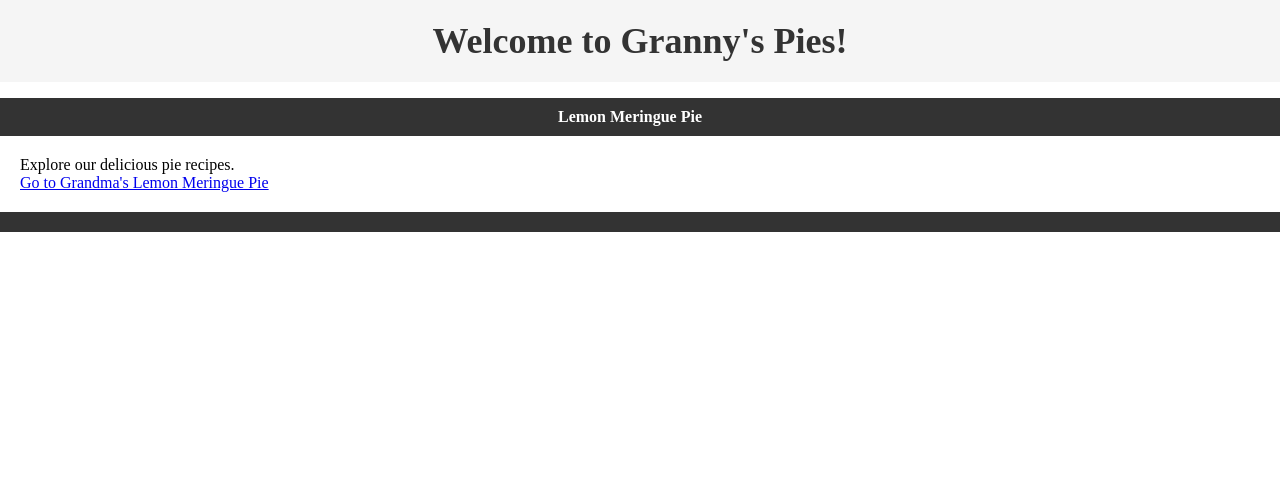
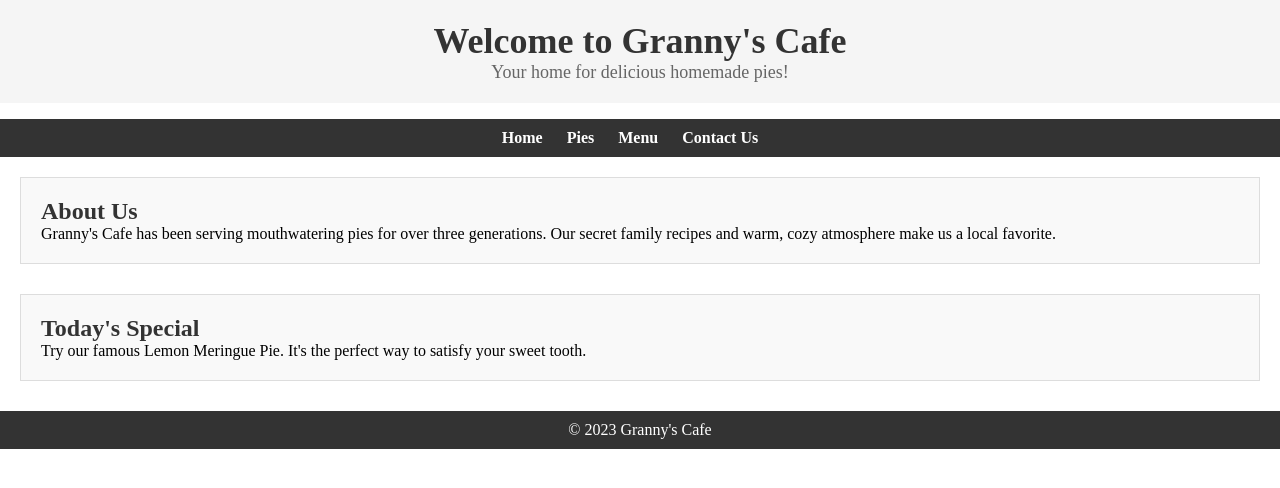
Before and after one commit to Siddheshchavan24/grannys_pei_website, a plain HTML site: page index.html in a window 1280 px wide. Drawn offline with Linux system fonts and the light colour scheme.

Commit message:
Update index.html

```diff
--- a/index.html
+++ b/index.html
@@ -4,27 +4,37 @@
     <meta charset="UTF-8">
     <meta name="viewport" content="width=device-width, initial-scale=1.0">
     <link rel="stylesheet" href="index.css"> <!-- Optional CSS file -->
-    <title>Granny's Pies</title>
+    <title>Granny's Cafe</title>
 </head>
 <body>
     <header>
-        <h1>Welcome to Granny's Pies!</h1>
+        <h1>Welcome to Granny's Cafe</h1>
+        <p>Your home for delicious homemade pies!</p>
     </header>
 
     <nav>
         <ul>
-            <li><a href="pie.html">Lemon Meringue Pie</a></li>
-            <!-- Add more navigation links as needed -->
+            <li><a href="index.html">Home</a></li>
+            <li><a href="pie.html">Pies</a></li>
+            <li><a href="#">Menu</a></li>
+            <li><a href="#">Contact Us</a></li>
         </ul>
     </nav>
 
     <main>
-        <p>Explore our delicious pie recipes.</p>
-        <a href="pie.html">Go to Grandma's Lemon Meringue Pie</a>
+        <section>
+            <h2>About Us</h2>
+            <p>Granny's Cafe has been serving mouthwatering pies for over three generations. Our secret family recipes and warm, cozy atmosphere make us a local favorite.</p>
+        </section>
+
+        <section>
+            <h2>Today's Special</h2>
+            <p>Try our famous Lemon Meringue Pie. It's the perfect way to satisfy your sweet tooth.</p>
+        </section>
     </main>
 
     <footer>
-        <!-- Your footer content here -->
+        <p>&copy; 2023 Granny's Cafe</p>
     </footer>
 </body>
 </html>
```
